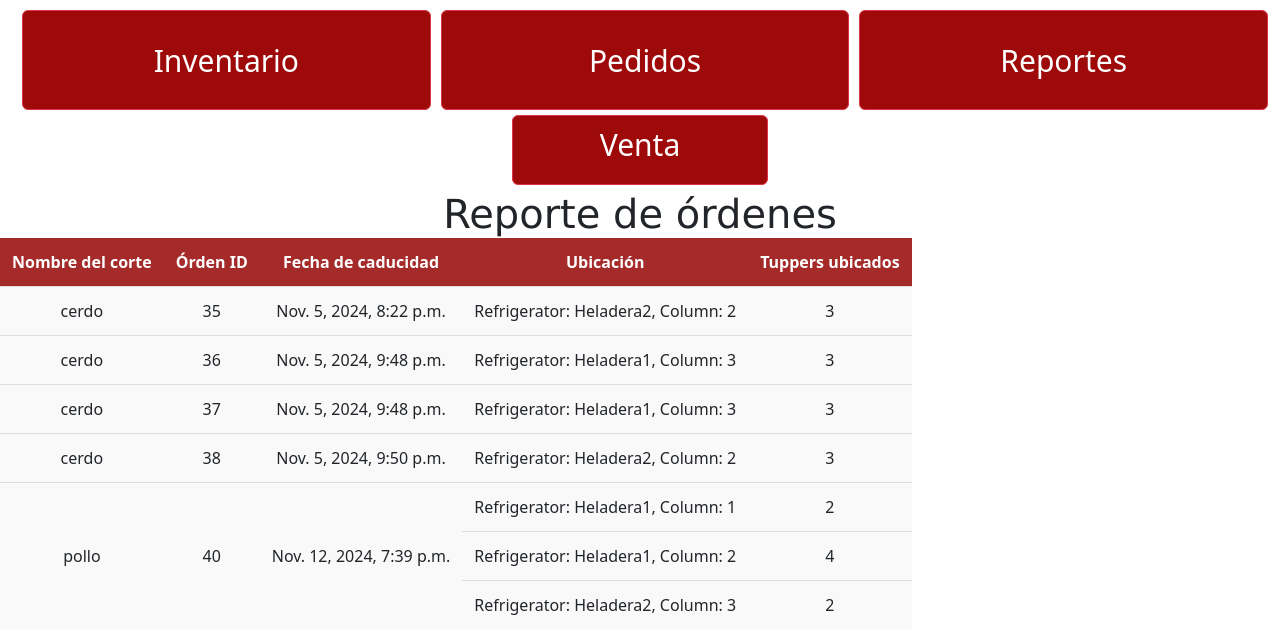
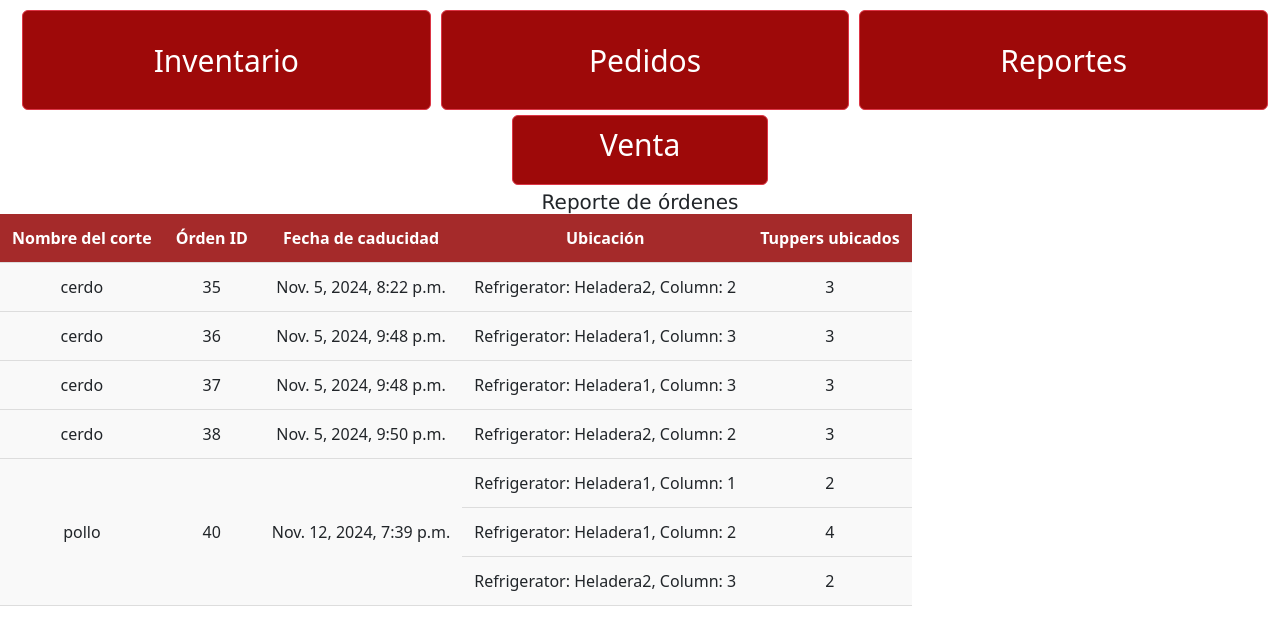
Before and after one commit to juangilfons/milanga-inventory, a Django app: page /expiration/ in a window 1280 px wide. Shown: the part 100-729 px from the top of the page. Run offline with Django 5.2, Linux system fonts and the light colour scheme; data comes from the database, SQL or seed files in the repository.

Commit message:
Update reports.css

```diff
--- a/inventory/static/inventory/reports.css
+++ b/inventory/static/inventory/reports.css
@@ -30,5 +30,6 @@
 
 #nombre{
     font-family: Vegur, 'PT Sans', Verdana, sans-serif;
-    display: block
+    display: block;
+    font-size:20px;
 }
```
